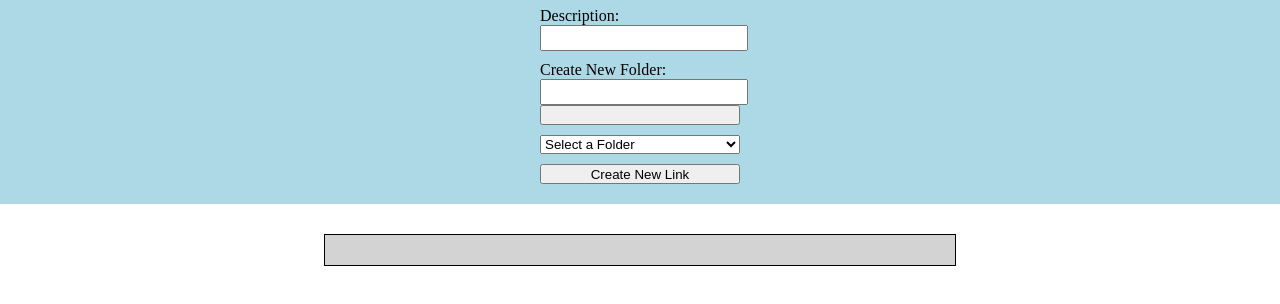
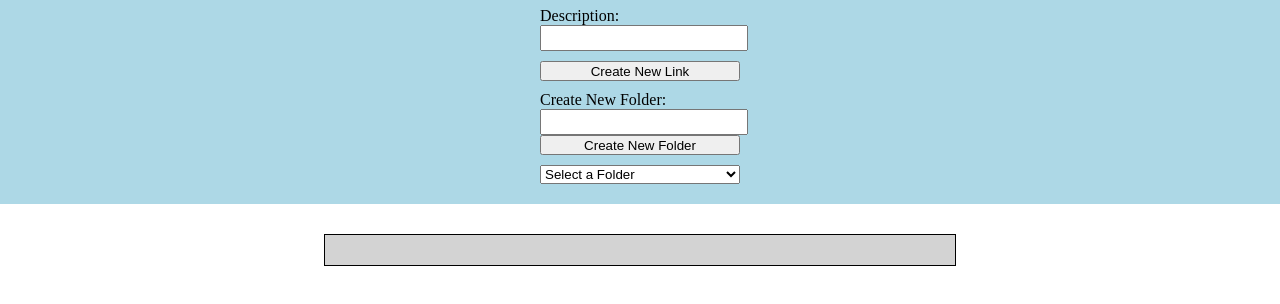
Before and after one commit to jsullivan5/jet-fuel, a plain HTML site: page public/index.html in a window 1280 px wide. Shown: the part 142-446 px from the top of the page. Drawn offline with nearby package versions, Linux system fonts and the light colour scheme; no server answers.

Commit message:
Add HTML housekeeping-button reordering.

```diff
--- a/public/index.html
+++ b/public/index.html
@@ -18,19 +18,19 @@
           Description:
           <input id="new-link-name" type="text" name="description" value="">
         </label>
+        <div id="button-wrapper">
+          <input id="new-link-submit" type="submit" name="create-new-link" value="Create New Link">
+        </div>
+      </form>
         <form id="new-folder" action="index.html" method="post">
           <label for="create-folder">
             Create New Folder:
             <input id="folder-name" type="text" name="create-folder" value="">
-            <input id="folder-submit" type="submit" name="create-folder" value="">
+            <input id="folder-submit" type="submit" name="create-folder" value="Create New Folder">
           </label>
-        </form>
         <select id="folder-select" name="folder-select">
           <option value="0">Select a Folder</option>
         </select>
-        <div id="button-wrapper">
-          <input id="new-link-submit" type="submit" name="create-new-link" value="Create New Link">
-        </div>
       </form>
     </header>
     <main>
```
